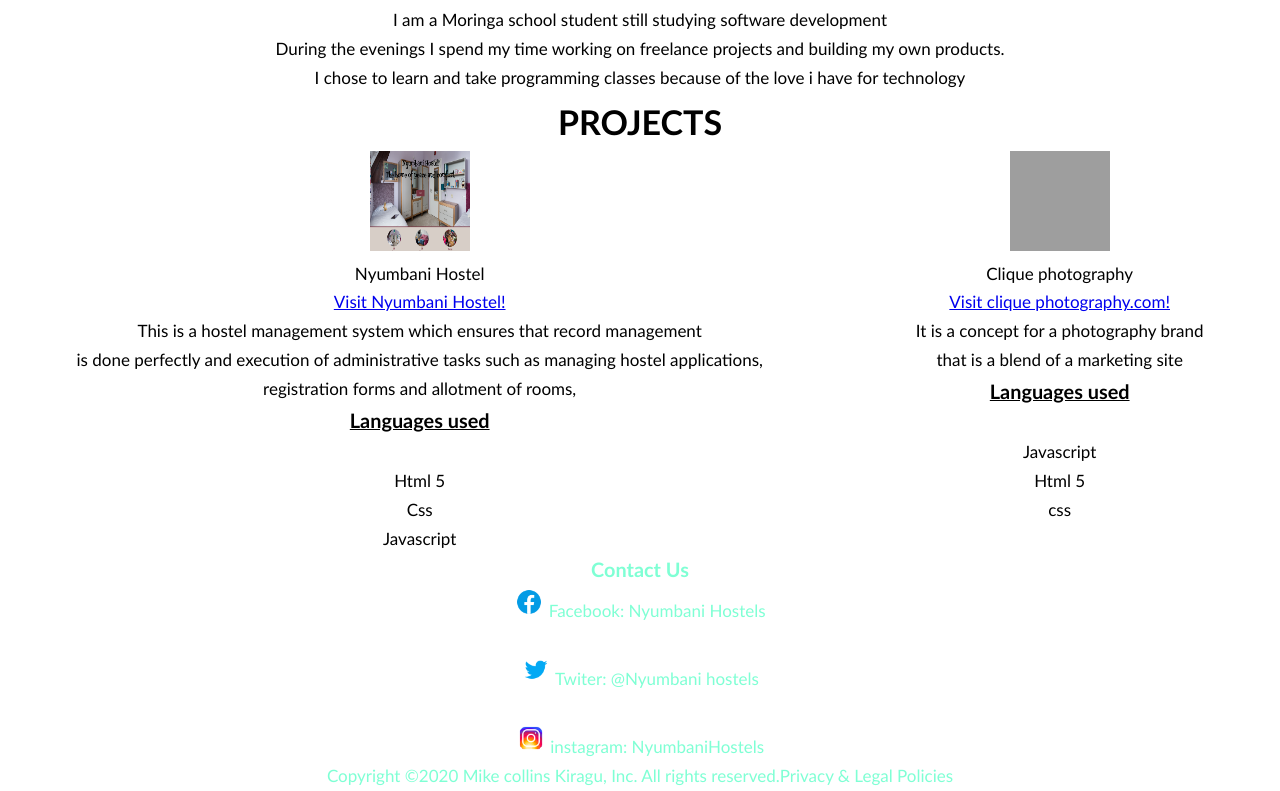
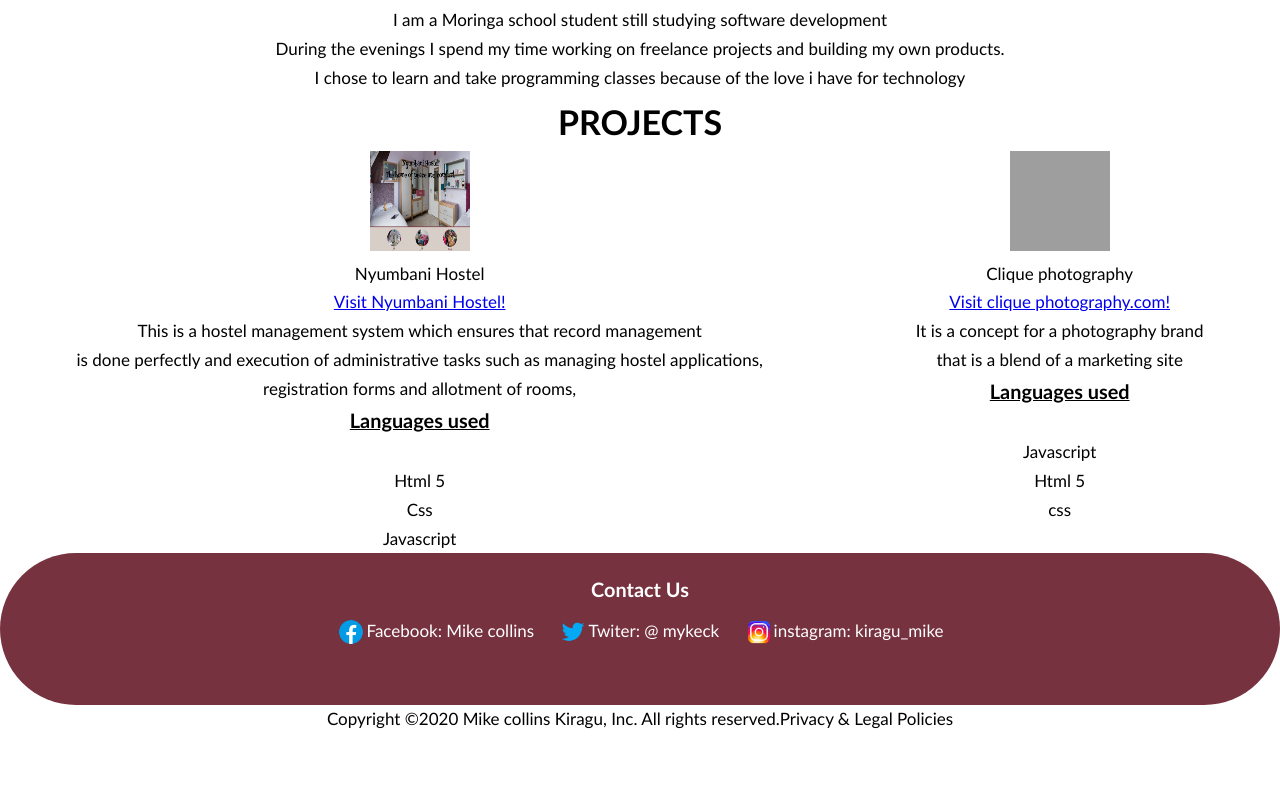
Before and after one commit to mykeck/My-portfolio, a plain HTML site: page index.html in a window 1280 px wide. Shown: the part 1046-1837 px from the top of the page. After the commit the page ends 1780 px from the top, so only its background shows below. Drawn offline with Linux system fonts and the light colour scheme; grey boxes are pictures that could not be loaded.

Commit message:
changed colors

```diff
--- a/index.html
+++ b/index.html
@@ -54,11 +54,11 @@
     <footer>
         <div id="contacts"  style="text-align: center;">
         <h3 style="text-align: center;">Contact Us</h3>
-           <p><img src="./images/icons8-facebook-48.png" style="height: 30px;"> Facebook: Nyumbani Hostels<br><br></p>
-           <p><img src="./images/icons8-twitter-48.png"style="height: 30px;"> Twiter:  @Nyumbani hostels<br><br></p>
-           <p> <img src="./images/icons8-instagram-48.png"style="height: 30px;"> instagram: NyumbaniHostels</p>
+           <p><img src="./images/icons8-facebook-48.png" style="height: 30px;"> Facebook: Mike collins<br><br></p>
+           <p><img src="./images/icons8-twitter-48.png"style="height: 30px;"> Twiter:  @ mykeck<br></p>
+           <p> <img src="./images/icons8-instagram-48.png"style="height: 30px;"> instagram: kiragu_mike</p>
         </div>
-        <p style="text-align: center;" id="copy1">Copyright ©2020 Mike collins Kiragu, Inc. All rights reserved.Privacy & Legal Policies</p>
+        <p style="text-align: center;" id="Copyright">Copyright ©2020 Mike collins Kiragu, Inc. All rights reserved.Privacy & Legal Policies</p>
         </footer>
 
 
--- a/styles.css
+++ b/styles.css
@@ -80,9 +80,24 @@ nav>ol{
         display: flex;
         justify-content: space-around;
 }
-#contacts h3{
-    text-align: center;
-}
-#contacts{
-
-}
+#contacts {
+    background-color: #76323F;
+    padding: 20px;
+    border-radius: 900px;
+    color: white;
+    align-items: center;
+  }
+  #contacts>img{
+    float: left;
+    border: black solid;
+    margin-top: 20px;
+    margin-left: 25px;
+  }
+  #contacts>p{
+    display: inline-flex;
+    justify-content: space-evenly;
+    margin: 10px;
+  }
+  #Copyright{
+      color: #000;
+  }
```
